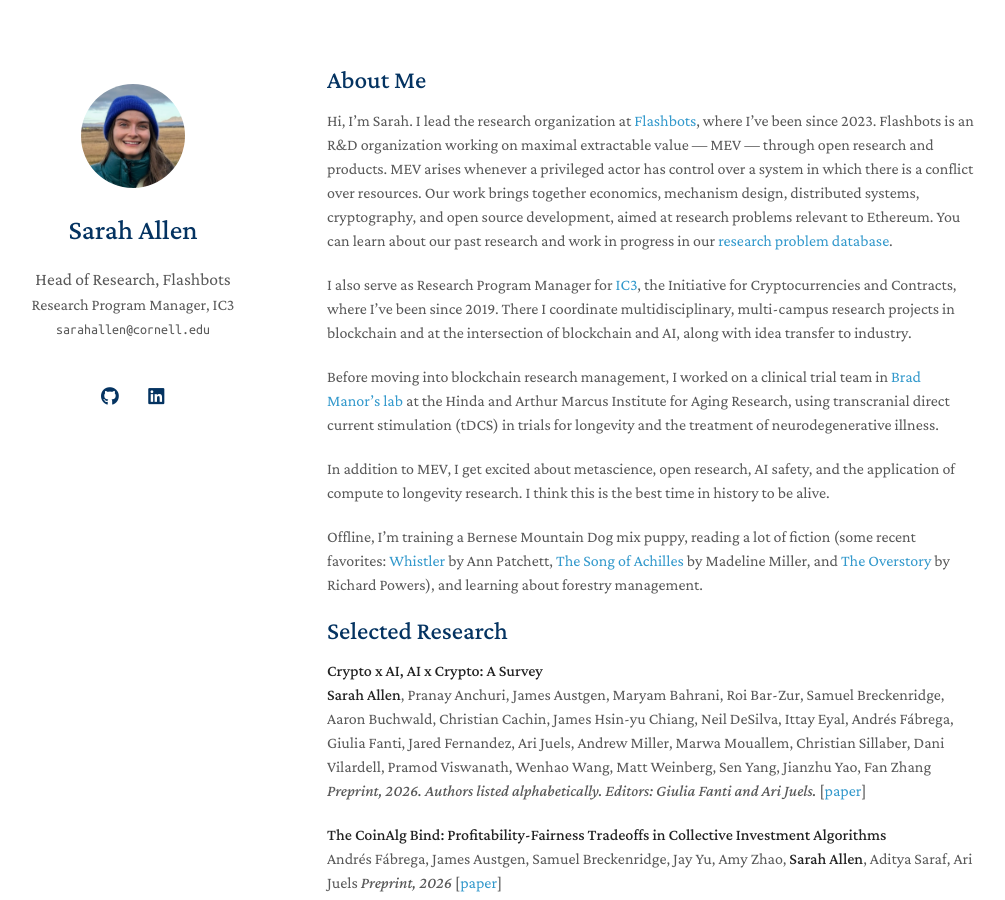
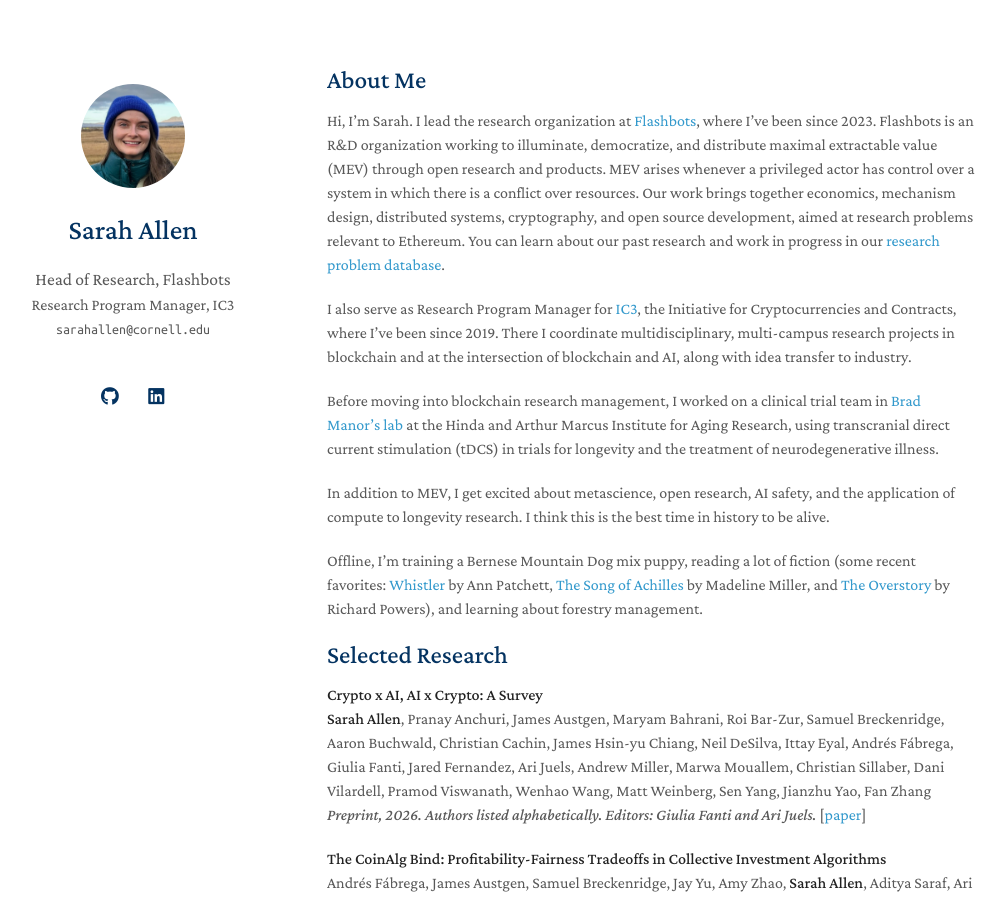
Before and after one commit to Bandeirainveste/bandeirainveste.github.io, a Jekyll site: the page built from index.md, in a window 1280 px wide and 900 px high. Shown: the whole window, without its empty margins (143-1148 px from the left). Built offline with Jekyll 4.4.1, drawn with Linux system fonts in a browser that asks for light colours; a style sheet for code colours, icons or effects is not loaded; our own code applies the rules of GitHub Pages for plain Markdown files.

Commit message:
Update index.md

```diff
--- a/index.md
+++ b/index.md
@@ -6,7 +6,7 @@
 
 Hi, I'm Sarah. I lead the research organization at [Flashbots](https://www.flashbots.net/),
 where I've been since 2023. Flashbots is an R&D organization
-working on maximal extractable value — MEV — through open research and products.
+working to illuminate, democratize, and distribute maximal extractable value (MEV) through open research and products.
 MEV arises whenever a privileged actor has control over a system in which there
 is a conflict over resources. Our work brings together economics, mechanism
 design, distributed systems, cryptography, and open source development, aimed at
```
